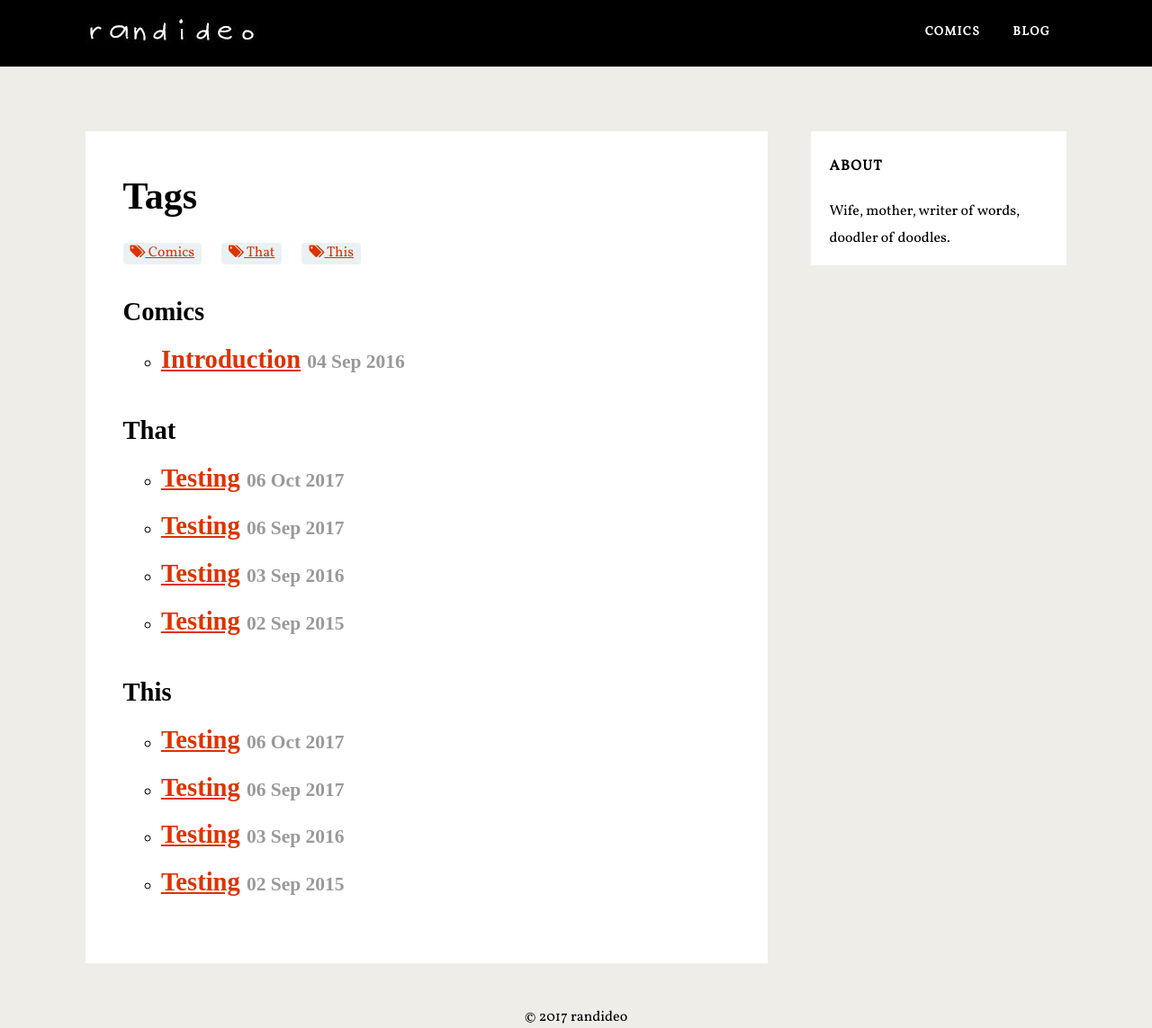
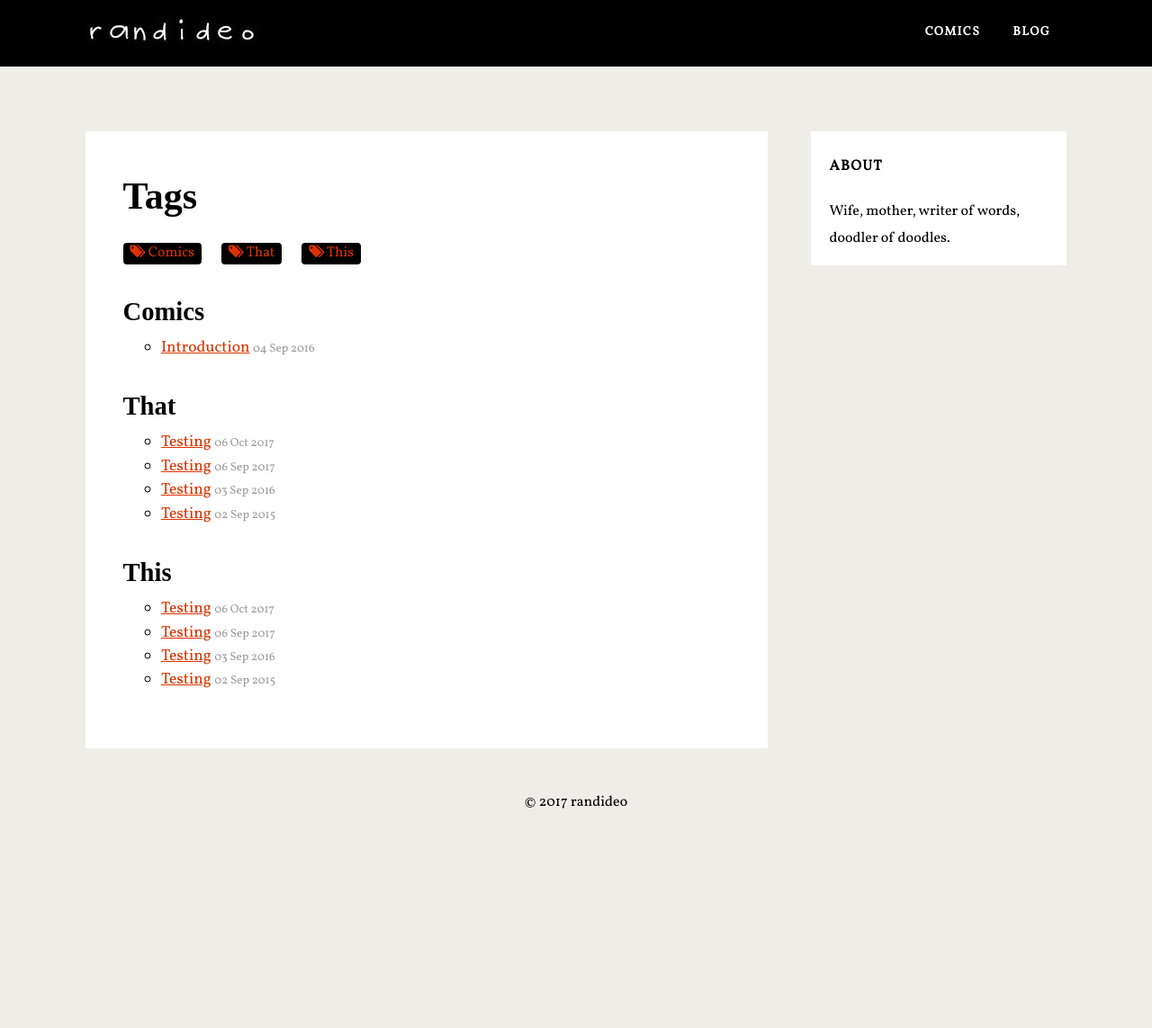
Before and after one commit to randideo/randideo.github.io, a Jekyll site: the page built from tags.html, in a window 1280 px wide. Shown: the whole page at 90% size. Built offline with Jekyll 4.4.1, drawn with Linux system fonts in a browser that asks for light colours; nearby versions of some CDN libraries; some web fonts are replaced; comment, search, counter and statistics services are not loaded; after the commit the page ends 904 px from its top, so only the background shows below that.

Commit message:
Update tags.html

```diff
--- a/tags.html
+++ b/tags.html
@@ -41,13 +41,9 @@ Here we generate all the tags.
   {% for post in site.posts %}
   {% if post.tags contains tag %}
   <li>
-    <h3>
       <a href="{{ post.url }}">
         {{ post.title }}</a>
         <small>{{ post.date | date_to_string }}</small>
-
-
-    </h3>
   </li>
   {% endif %}
   {% endfor %}
@@ -90,14 +86,15 @@ Here we generate all the tags.
 
 .codinfox-tag-mark{
     display: inline-block;
-    background: rgba(106,159,181,0.15);
+    background: #000;
     padding: 0 .5rem;
     margin-right: .5rem;
     border-radius: 4px;
-    color: #6a9fb5;
+    color: #fff;
     font-size: 90%;
     -webkit-transition: all 0.1s ease-in-out;
     -moz-transition: all 0.1s ease-in-out;
     transition: all 0.1s ease-in-out;
+   text-decoration: none;
 }
 </style>
```
